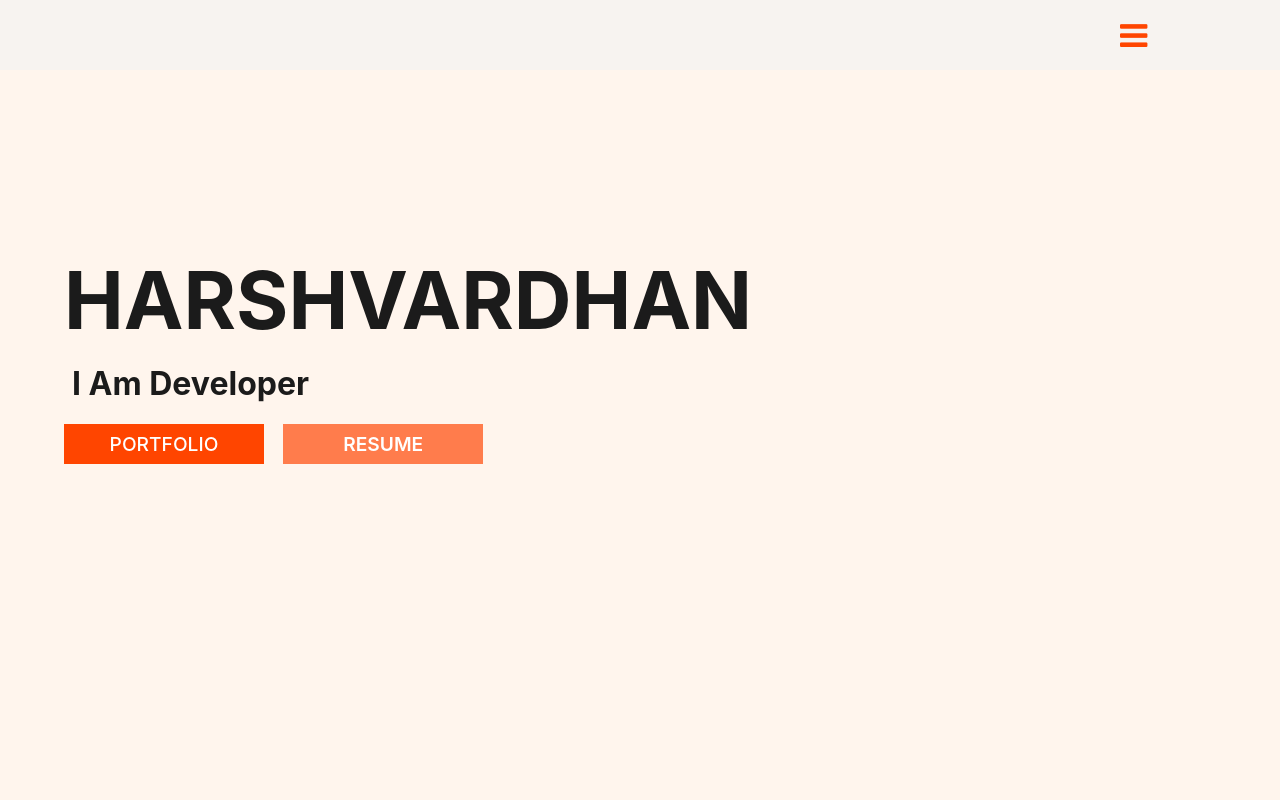
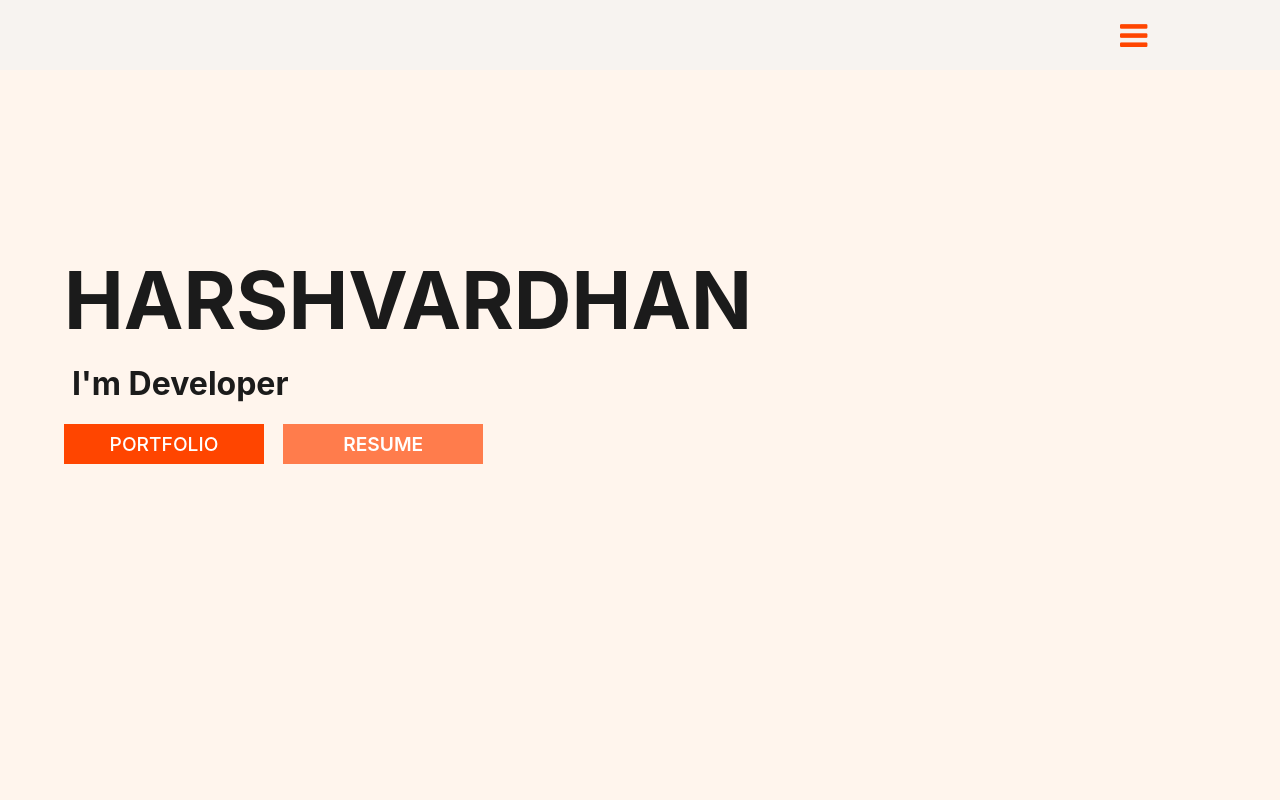
Before and after one commit to vardhan35/portfolio-website, a Next.js app: page / in a window 1280 px wide. Shown: the top 800 px of the page. Built offline with nearby package versions, Linux system fonts and the light colour scheme.

Commit message:
Update : Header Main

```diff
--- a/components/Home/Main.js
+++ b/components/Home/Main.js
@@ -6,7 +6,7 @@ const Main = () => {
     <div className={styles.container}>
       <div className={styles.main}>
         <h1 className={styles.title}>Harshvardhan</h1>
-        <h3>I Am Developer</h3>
+        <h3>I'm Developer</h3>
         <div className={styles.main_actions}>
           <Link href="/projects">
             <button className={styles.main_project_btn}>PORTFOLIO</button>
```
